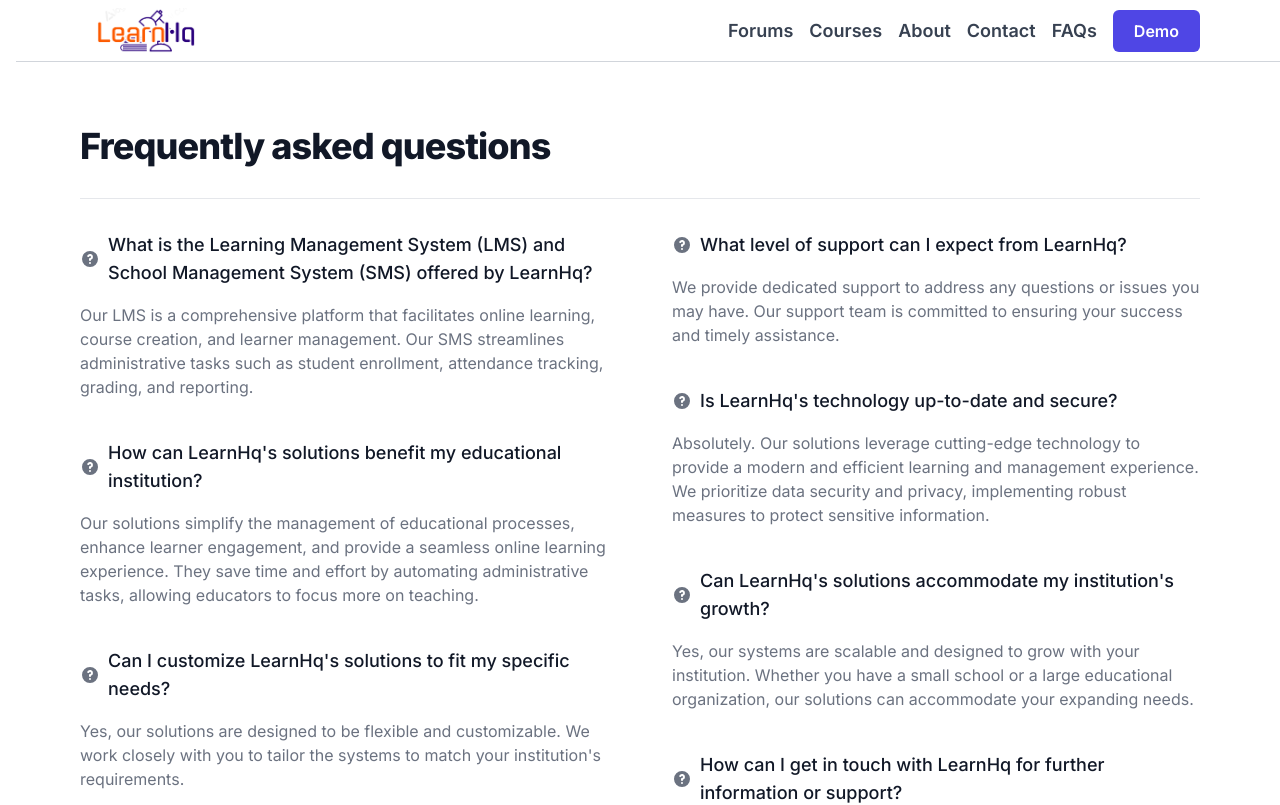
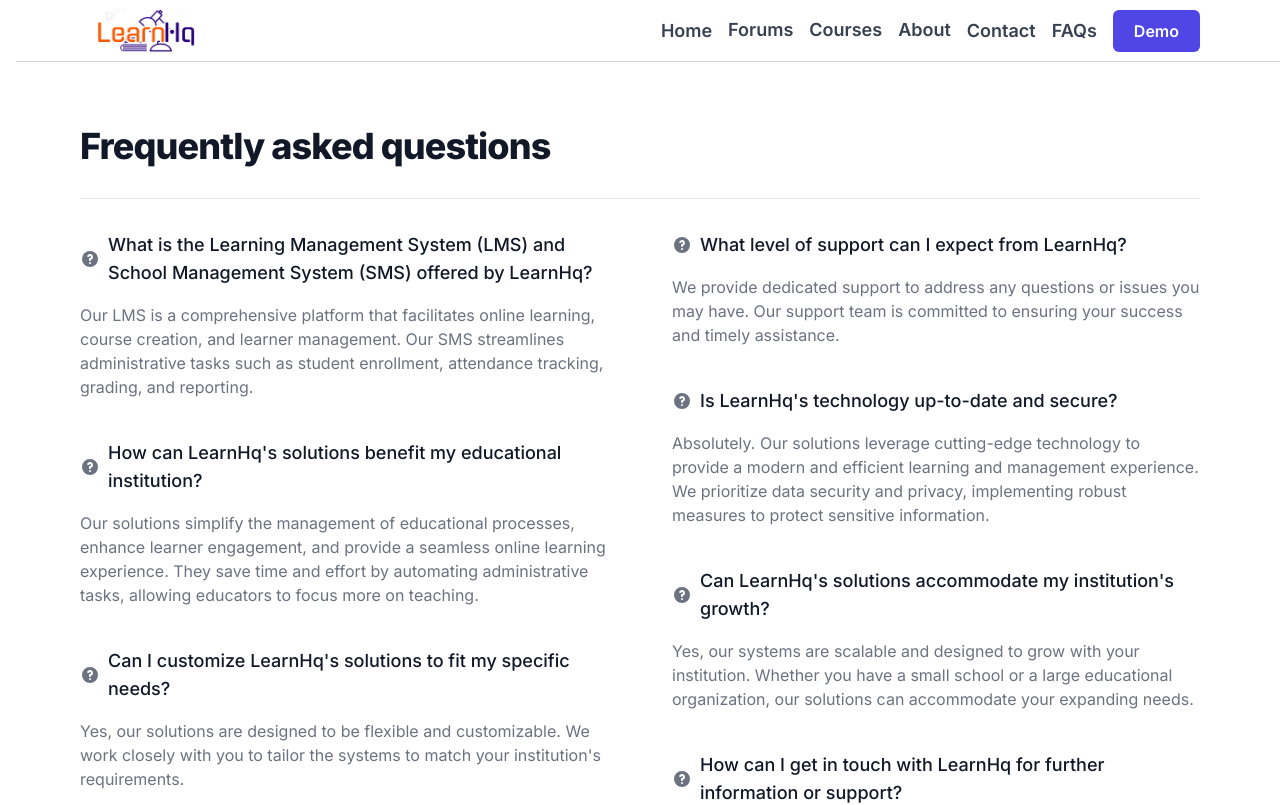
Before and after one commit to Collins-Ruto/learnhqhome, a Next.js app: page /faq in a window 1280 px wide. Shown: the top 805 px of the page. Built offline with nearby package versions, Linux system fonts and the light colour scheme.

Commit message:
assets ¯\_(ツ)_/¯

```diff
--- a/src/assets/data.ts
+++ b/src/assets/data.ts
@@ -44,7 +44,7 @@
 
 export const contacts = [
   {
-    icon: "https://img.icons8.com/ios-filled/50/4F02FF/new-post.png",
+    icon: "https://img.icons8.com/ios-filled/64/4F02FF/new-post.png",
     title: "EMAIL",
     info1: "learnhqafrica@gmail.com",
     info2: "collinsruto48@gmail.com",
@@ -56,7 +56,7 @@
     info2: "+254785767763",
   },
   {
-    icon: "https://img.icons8.com/ios-filled/50/4F02FF/address--v1.png",
+    icon: "https://img.icons8.com/ios-filled/64/4F02FF/address--v1.png",
     title: "ADDRESS",
     info1: "Highrise house",
     info2: "Saba Saba Mombasa, Kenya",
--- a/src/components/Contact.tsx
+++ b/src/components/Contact.tsx
@@ -20,7 +20,7 @@
           <Image
             width={60}
             height={60}
-            className="mr-2 w-5 h-5 rounded-sm"
+            className="mr-2 w-6 h-6 rounded-sm"
             src={contact.icon}
             alt="contact"
           />
--- a/src/components/Header.tsx
+++ b/src/components/Header.tsx
@@ -24,7 +24,7 @@
               />
             </Link>
             <div
-              className="cursor-pointer md:hidden space-y-1 p-2 sm:space-y-1.5"
+              className="cursor-pointer md:hidden space-y-1 p-2 px-4 sm:space-y-1.5"
               onClick={() => {
                 setOpened(!opened);
               }}
@@ -40,7 +40,7 @@
                 <Image
                   width={100}
                   height={100}
-                  src="/lhlogo.png"
+                  src="/lhlogo.webp"
                   alt="learnhq"
                   className="mr-2"
                 />
@@ -50,8 +50,18 @@
                   <ul className="flex font-semibold md:text-lg space-x-2 md:space-x-4 text-sm">
                     <li>
                       <Link
+                        href={`/`}
+                        className={` cursor-pointer items-center border-b-2 border-transparent align-middle hover:text-blue-600 ${
+                          currentRoute === "/" ? " border-orange-500" : ""
+                        }`}
+                      >
+                        <span className="rounded">Home</span>
+                      </Link>
+                    </li>
+                    <li>
+                      <Link
                         href="https://twitter.com/learnhqafrica"
-                        className="hover:text-blue-500"
+                        className="hover:text-blue-600"
                       >
                         Forums
                       </Link>
@@ -60,27 +70,39 @@
                     <li>
                       <Link
                         href="https://learnhq.vercel.app/learn/courses"
-                        className="hover:text-blue-500"
+                        className="hover:text-blue-600"
                       >
                         Courses
                       </Link>
                     </li>
+                    <Link
+                      href={`/about`}
+                      className={` cursor-pointer items-center border-b-2 border-transparent align-middle hover:text-blue-600 ${
+                        currentRoute === "/about" ? " border-orange-500" : ""
+                      }`}
+                    >
+                      <span className="rounded">About</span>
+                    </Link>
                     <li>
-                      <Link href="/about" className="hover:text-blue-500">
-                        About
+                      <Link
+                        href={`/contact`}
+                        className={` cursor-pointer items-center border-b-2 border-transparent align-middle hover:text-blue-600 ${
+                          currentRoute === "/contact"
+                            ? " border-orange-500"
+                            : ""
+                        }`}
+                      >
+                        <span className="rounded">Contact</span>
                       </Link>
                     </li>
                     <li>
                       <Link
-                        href="/contact"
-                        className="hover:text-blue-500 hidden md:block"
+                        href={`/faq`}
+                        className={` cursor-pointer items-center border-b-2 border-transparent align-middle hover:text-blue-600 ${
+                          currentRoute === "/faq" ? " border-orange-500" : ""
+                        }`}
                       >
-                        Contact
-                      </Link>
-                    </li>
-                    <li>
-                      <Link href="/faq" className="hover:text-blue-500">
-                        FAQs
+                        <span className="rounded">FAQs</span>
                       </Link>
                     </li>
                     <li></li>
@@ -113,8 +135,18 @@
                text-3xl font-semibold gap-4 max-w-[20rem]  absolute right-0 flex h-screen w-[50%] flex-col overflow-y-auto bg-[#F7F6FB] p-4 opacity-100 bg-blend-darken md:w-60 "
           >
             <Link
+              href={`/`}
+              className={` cursor-pointer p-2 px-4 rounded items-center align-middle text-gray-800 hover:text-blue-700 ${
+                currentRoute === "/"
+                  ? "hover:text bg-blue-700 text-white hover:text-white"
+                  : ""
+              }`}
+            >
+              <span className="rounded">Home</span>
+            </Link>
+            <Link
               href={`https://twitter.com/learnhqafrica`}
-              className={` flex cursor-pointer items-center rounded-md p-2 align-middle text-gray-800 hover:text-blue-700 ${
+              className={` flex cursor-pointer items-center rounded-md p-2 px-4 align-middle text-gray-800 hover:text-blue-700 ${
                 currentRoute === "/"
                   ? "hover:text bg-blue-700 text-white hover:text-white"
                   : ""
@@ -129,9 +161,10 @@
               /> */}
               <span className="">Forums</span>
             </Link>
+
             <Link
               href={`/about`}
-              className={` cursor-pointer p-2 rounded items-center align-middle text-gray-800 hover:text-blue-700 ${
+              className={` cursor-pointer p-2 px-4 rounded items-center align-middle text-gray-800 hover:text-blue-700 ${
                 currentRoute === "/about"
                   ? "hover:text bg-blue-700 text-white hover:text-white"
                   : ""
@@ -139,25 +172,31 @@
             >
               <span className="rounded">About Us</span>
             </Link>
-
             <Link
               href="https://learnhq.vercel.app/learn/courses"
-              className="hover:text-blue-500 p-2 rounded"
+              className="hover:text-blue-600 p-2 px-4 rounded"
             >
               Courses
             </Link>
-            <Link href="/contact" className="hover:text-blue-500 p-2 rounded">
-              Contact
+            <Link
+              href={`/contact`}
+              className={` cursor-pointer p-2 px-4 rounded items-center align-middle text-gray-800 hover:text-blue-700 ${
+                currentRoute === "/contact"
+                  ? "hover:text bg-blue-700 text-white hover:text-white"
+                  : ""
+              }`}
+            >
+              <span className="rounded">Contact</span>
             </Link>
             <Link
               href="https://learnhq.vercel.app/login"
-              className=" p-2 rounded"
+              className=" p-2 px-4 rounded"
             >
               Demo
             </Link>
             <Link
               href={`/faq`}
-              className={`flex p-2 rounded cursor-pointer items-center align-middle text-gray-800 hover:text-blue-700 ${
+              className={`flex p-2 px-4 rounded cursor-pointer items-center align-middle text-gray-800 hover:text-blue-700 ${
                 currentRoute === "/faq"
                   ? "hover:text bg-blue-700 text-white hover:text-white"
                   : ""
```
Also changed, not shown: public/lhlogo.png (deleted), public/stat2.jpg (deleted).
